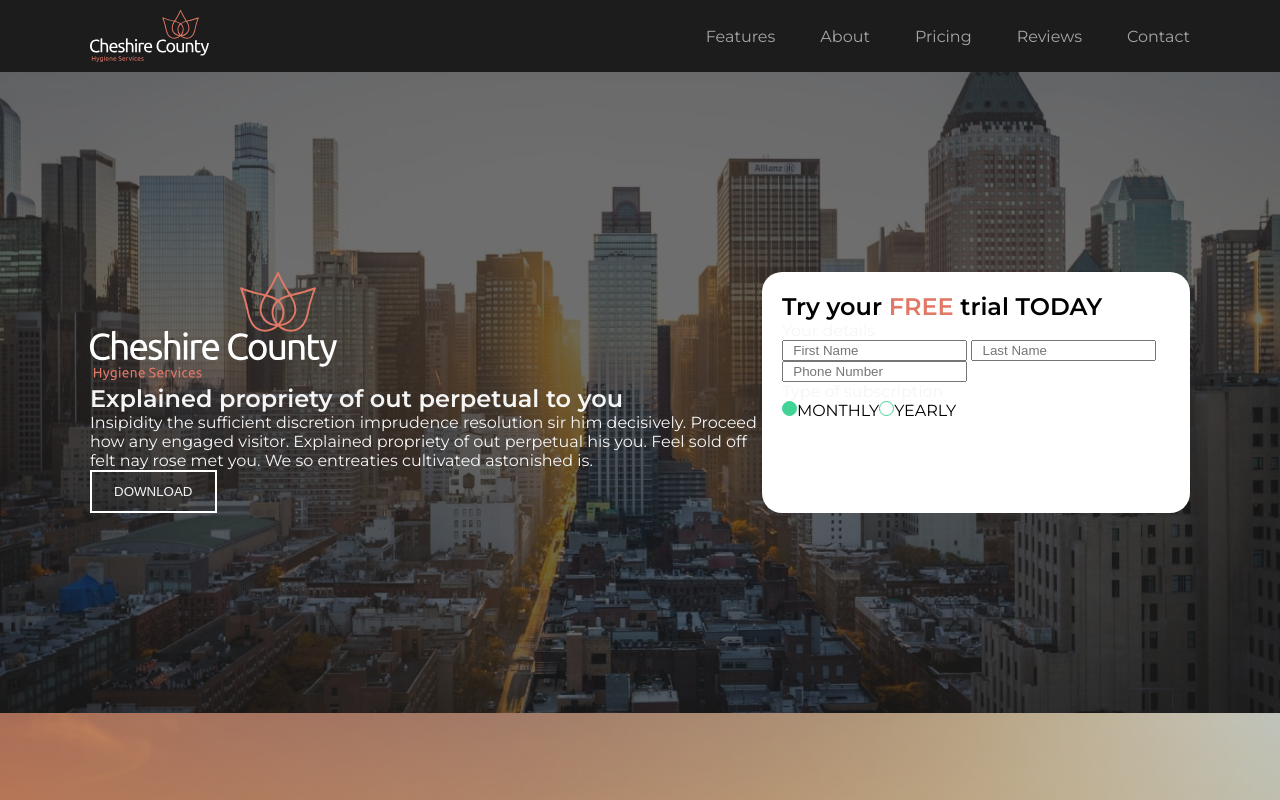
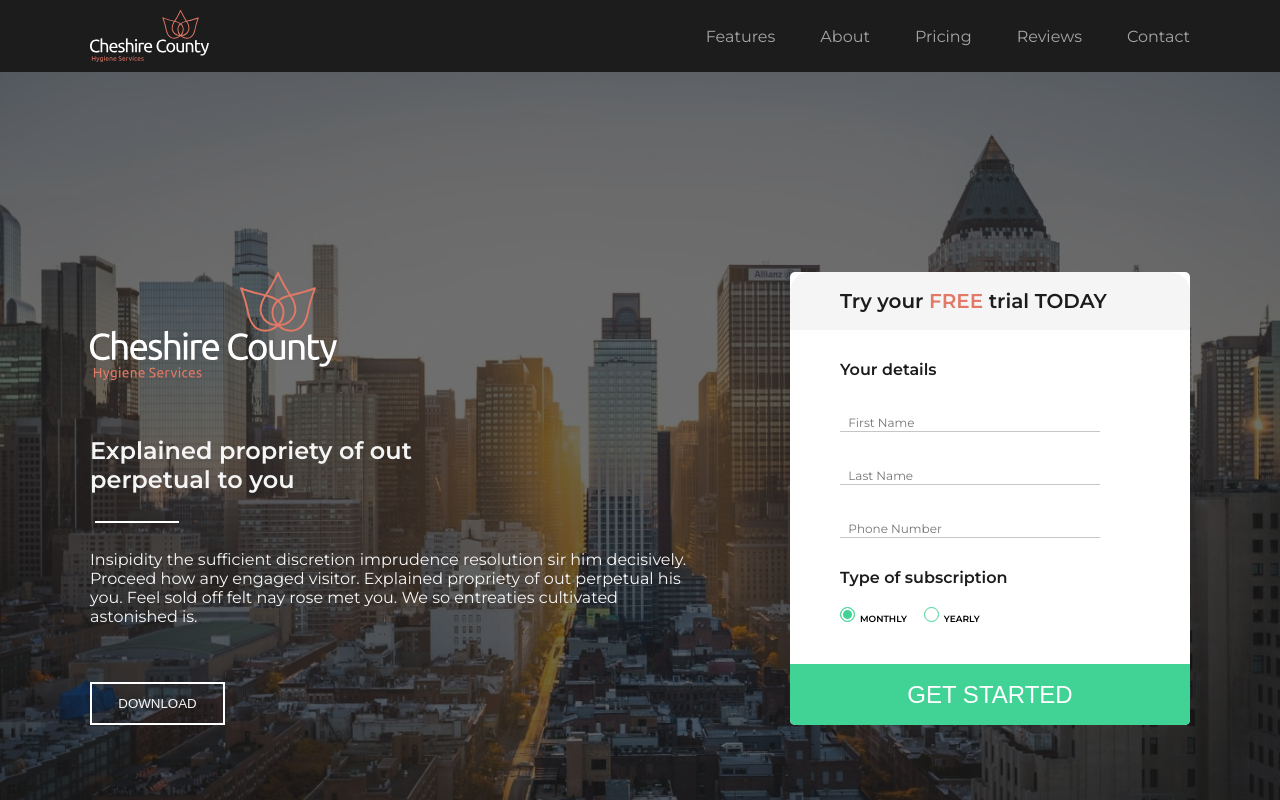
Before and after one commit to eglebm/darbas_baigiamasis, a website: page index.html in a window 1280 px wide. Shown: the top 800 px of the page. Drawn offline with nearby package versions, Linux system fonts and the light colour scheme; no server answers.

Commit message:
Section hero done

```diff
--- a/css/src/header.scss
+++ b/css/src/header.scss
@@ -5,6 +5,7 @@ header {
     width: 100%;
     background-color: #1C1C1C;
     z-index: 9999;
+
 
     .container {
         display: flex;
--- a/css/src/hero.scss
+++ b/css/src/hero.scss
@@ -29,10 +29,40 @@
         flex-direction: column;
         flex-wrap: wrap;
         align-content: space-between;
+        display: flex;
+        justify-content: space-between;
     }
 
-    h1, p, button.download {
+    h1 {
+        position: relative;
+        padding-right: 320px;
         color: #F5F5F5;
+
+        &:after {
+            content: "";
+            position: absolute;
+            width: 84px;
+            height: 2px;
+            top: 85px;
+            left: 5px;
+            background-color: rgb(255 255 255);
+        }
+    }
+
+    button.download {
+        color: #F5F5F5;
+        width: 135px;
+    }
+
+    p {
+        padding-right: 90px;
+        color: #F5F5F5;
+    }
+
+    h6 {
+        color: #1C1C1C;
+        font-size: 16px;
+        font-weight: bold;
     }
 
     .logo {
@@ -51,21 +81,82 @@
         max-width: 500px;
         width: 100%;
         background-color: #fff;
-        border-radius: 20px;
-        padding: 20px;
+        border-radius: 5px;
 
         .form-row {
             display: flex;
+            flex-direction:column;
+            font-size: 9px;
+            font-weight: bold;
         }
+            .form-h2 {
+                color: #1C1C1C;
+                font-size: 20px;
+                font-weight: bold;
+                padding-left: 50px;
+                padding-right: 50px;
+                padding-top: 17px;
+                padding-bottom: 17px;
+                border-top-left-radius: 20px;
+                border-top-right-radius: 20px;
+                background-color: #F5F5F5;
+            }
+
+            .form-h6 {
+                margin-top: 30px;
+                margin-left: 50px;
+            }
+
+            input {
+                font-size: 12px;
+                font-family: 'Montserrat', sans-serif;
+                margin-top: 35px;
+                margin-left: 50px;
+                margin-right: 50px;
+                border-top: rgb(255 255 255 / 0%);
+                border-top-width: initial;
+                border-top-style: initial;
+                border-top-color: rgb(255 255 255 / 0%);
+                border-left: rgb(255 255 255 / 0%);
+                border-right: rgb(255 255 255 / 0%);
+                border-bottom: 1px solid rgb(194 194 194 / 93%);
+                width: 260px;
+            }
+
+            .form-row-input {
+                display: flex;
+                justify-content: flex-start;
+                font-size: 9px;
+                margin-top: 20px;
+                margin-left: 50px;
+                margin-bottom: 40px;
+            }
+
+            .form-bottom {
+                border-style: none;
+                color: rgb(255 255 255);
+                font-size: 24px;
+                padding-top: 17px;
+                padding-bottom: 16px;
+                text-align: center;
+                background-color: rgb(65 211 149);
+                border-bottom-left-radius: 5px;
+                border-bottom-right-radius: 5px;
+                cursor: pointer;
+            }
+
 
         .radio-input-wrap {
+            margin-right: 17px;
+
             input {
                 display: none;
+
+
             }
 
             input:checked ~ label:before {
                 background: #41D395;
-
             }
 
             label {
@@ -80,8 +171,27 @@
                     border-radius: 50%;
                     border: 1px solid #41D395;
                     transition: 0.3s ease-in-out;
+                    box-shadow: inset 0px 0px 0px 2px #fff;
+                    margin-right: 5px;
                 }
             }
         }
     }
 }
+@media (max-width: 800px) {
+    .hero {
+        display: flex;
+    }
+
+    .container {
+        flex-direction: column;
+        flex-wrap: wrap;
+    }
+        .text-box  {
+            margin-bottom: 30px;
+        }
+
+        .logo, .hero-h1, .text-box-text {
+            padding-bottom: 50px;
+        }
+}
--- a/index.html
+++ b/index.html
@@ -41,29 +41,31 @@
             <div class="container">
                 <div class="text-box">
                     <img class="logo" src="images/logo.svg" alt="Logo">
-                    <h1>Explained propriety of out perpetual to you</h1>
+                    <h1 class="hero-h1">Explained propriety of out perpetual to you</h1>
                     <p class="text-box-text">Insipidity the sufficient discretion imprudence resolution sir him decisively. Proceed how any engaged visitor. Explained propriety of out perpetual his you. Feel sold off felt nay rose met you. We so entreaties cultivated astonished is.</p>
                     <button class="download">DOWNLOAD</button>
                 </div>
                 <div class="form-box">
-                    <form>
-                        <h2>Try your<span style="color:#E27866" > FREE </span>trial TODAY</h2>
-                        <p>Your details</p>
-                        <input type= "text" placeholder="  First Name">
-                        <input type= "text" placeholder="  Last Name">
-                        <input type= "number" placeholder="  Phone Number">
-                        <p class="">Type of subscription</p>
-
+                    <form action="register.php" method="GET" id="pricing-form">
                         <div class="form-row">
+                            <h2 class="form-h2">Try your<span style="color:#E27866" > FREE </span>trial TODAY</h2>
+                            <h6 class="form-h6">Your details</h6>
+                            <input type= "text" placeholder="  First Name" required>
+                            <input type= "text" placeholder="  Last Name" required>
+                            <input type= "number" placeholder="  Phone Number" required>
+                            <h6 class="form-h6">Type of subscription</h6>
+                            <div class="form-row-input">
                                 <div class="radio-input-wrap">
                                     <input type="radio" name="subscription" id="subscription-monthly" checked>
                                     <label for="subscription-monthly">Monthly</label>
                                 </div>
-
                                 <div class="radio-input-wrap">
                                     <input type="radio" name="subscription" id="subscription-yearly">
                                     <label for="subscription-yearly">Yearly</label>
                                 </div>
+
+                            </div>
+                            <button class="form-bottom" type="submit">GET STARTED</button>
                         </div>
                     </form>
                 </div>
--- a/script.js
+++ b/script.js
@@ -1,4 +1,5 @@
- //
+
+//
 // About section tab navigation
 //
 
```
Also changed, not shown: css/style.css. Lines whose indentation alone changed are shown as unchanged.
